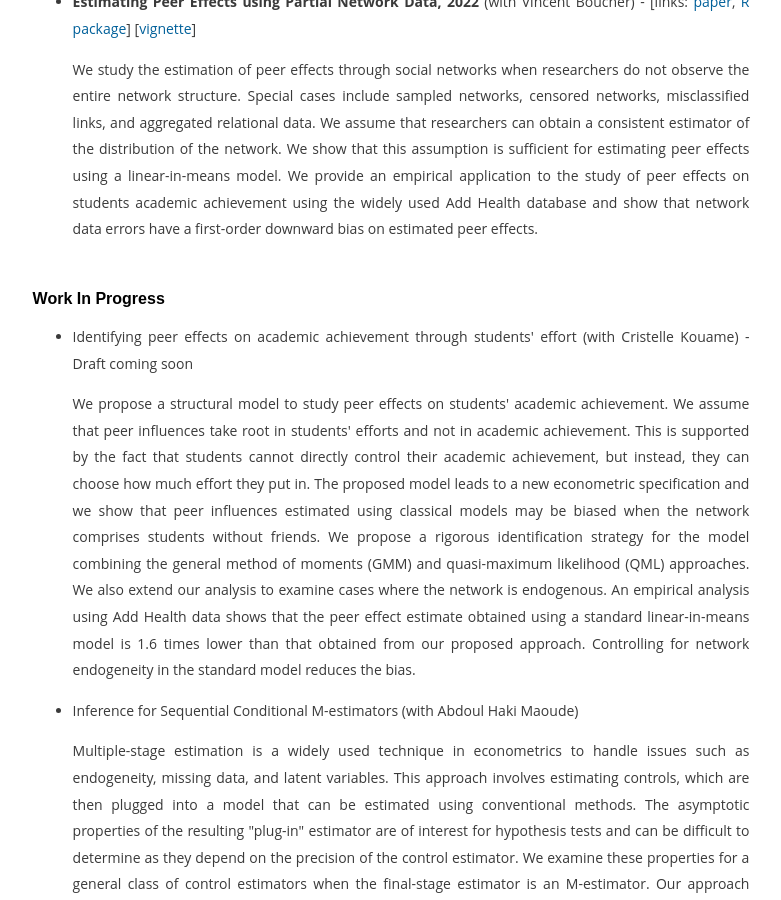
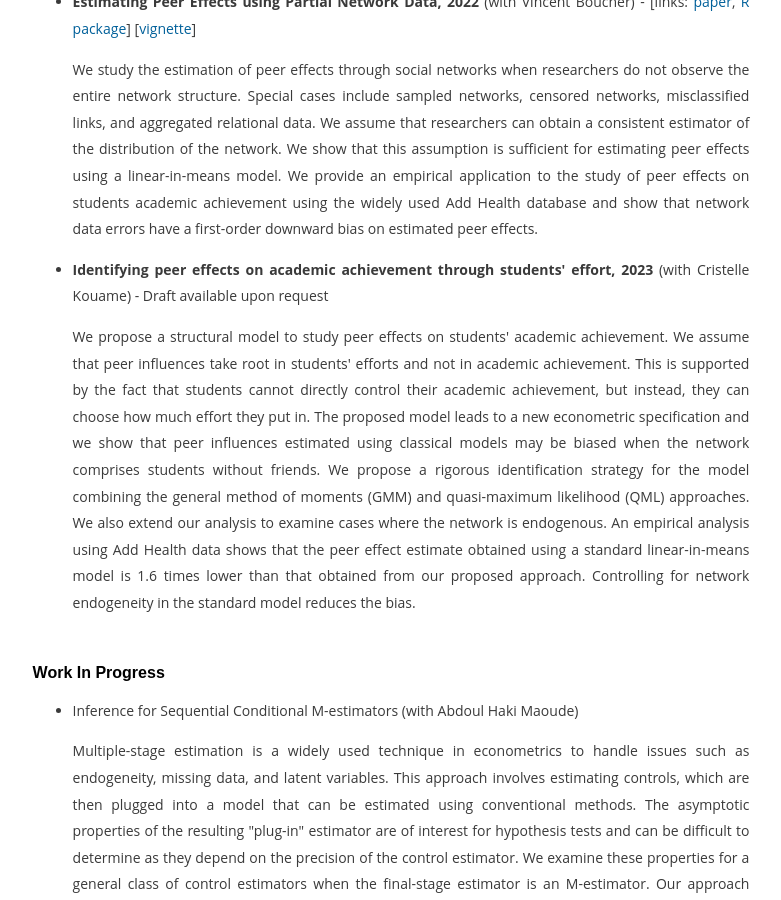
Before and after one commit to ahoundetoungan/ahoundetoungan.github.io, a Jekyll site: the page built from research/index.html, in a window 1280 px wide and 900 px high, scrolled down 883 px. Shown: the whole window, without its empty margins (249-1030 px from the left). Built offline with Jekyll 4.4.1, drawn with Linux system fonts in a browser that asks for light colours.

Commit message:
research

```diff
--- a/research/index.html
+++ b/research/index.html
@@ -22,21 +22,20 @@
   	<br/>
 	<h2>Working Papers</h2>
 	<ul>
-    <li><b>Count Data Models with Social Interactions under Rational Expectations, 2022</b> - [links: <a id="readpaper" href="/files/Papers/Model_of_count_Data.pdf" target="_blank">paper</a>, <a id="readpaper" href="/files/Papers/CDMSIRE_SM.pdf" target="_blank">online supplement</a>, <a href="https://cran.r-project.org/package=CDatanet" target="_blank">R package</a>]</li>
+    <li><b>Count Data Models with Social Interactions under Rational Expectations, 2022</b> - [links: <a id="readpaper" href="/files/Papers/Model_of_count_Data.pdf" target="_blank">paper</a>, <a id="readpaper" href="/files/Papers/CDMSIRE_SM.pdf" target="_blank">online supplement</a>, <a href="https://cran.r-project.org/package=CDatanet" target="_blank">R package</a>]
 	    <p>I propose a peer effect model for counting variables using a game of incomplete information. I present sufficient conditions under which the game equilibrium is unique and study the model parameter identification. My identification result is general and can be applied to other nonlinear models with social interactions, such as binary and ordered response models. I show that the parameters can be estimated using the Nested Partial Likelihood (NLP). I generalize the estimator to the case of endogenous networks and study its asymptotic properties. I show that the linear-in-means/Tobit models with a counting outcome are particular cases of my model. However, these models ignore the counting nature of the dependent variable and lead to inconsistent estimators. I use the model to evaluate  peer effects on students' participation in extracurricular activities. I find that increasing the expected number of activities in which a student's friends are enrolled by one implies an increase in the expected number of activities in which the student is enrolled by 0.08. The estimate of this effect with the Tobit model is three times higher.
-	    </p>
+	    </p></li>
     <br/>
     <br/>
 		<li><b>Estimating Peer Effects using Partial Network Data, 2022</b> (with Vincent Boucher) - [links: <a id="readpaper" href="/files/Papers/PartialNetwork.pdf" target="_blank">paper</a>, <a id="readpaper" href="https://github.com/ahoundetoungan/PartialNetwork" target="_blank">R package</a>] [<a href="https://nbviewer.org/github/ahoundetoungan/PartialNetwork/blob/master/doc/PartialNetwork_vignette.pdf" target="_blank">vignette</a>]
     <p>We study the estimation of peer effects through social networks when researchers do not observe the entire network structure. Special cases include sampled networks, censored networks, misclassified links, and aggregated relational data. We assume that researchers can obtain a consistent estimator of the distribution of the network. We show that this assumption is sufficient for estimating peer effects using a linear-in-means model. We provide an empirical application to the study of peer effects on students academic achievement using the widely used Add Health database and show that network data errors have a first-order downward bias on estimated peer effects.
-    </p>
-		</li>
+    </p></li>
+    <li><b>Identifying peer effects on academic achievement through students' effort, 2023</b> (with Cristelle Kouame) - Draft available upon request
+    <p> We propose a structural model to study peer effects on students' academic achievement. We assume that peer influences take root in students' efforts and not in academic achievement. This is supported by the fact that students cannot directly control their academic achievement, but instead, they can choose how much effort they put in. The proposed model leads to a new econometric specification and we show that peer influences estimated using classical models may be biased when the network comprises students without friends. We propose a rigorous identification strategy for the model combining the general method of moments (GMM) and quasi-maximum likelihood (QML) approaches. We also extend our analysis to examine cases where the network is endogenous. An empirical analysis using Add Health data shows that the peer effect estimate obtained using a standard linear-in-means model is 1.6 times lower than that obtained from our proposed approach. Controlling for network endogeneity in the standard model reduces the bias.</p></li>
 	</ul>
 	<br/>
 	<h2>Work In Progress</h2>
 	<ul>
-    <li>Identifying peer effects on academic achievement through students' effort (with Cristelle Kouame) - Draft coming soon</li>
-    <p> We propose a structural model to study peer effects on students' academic achievement. We assume that peer influences take root in students' efforts and not in academic achievement. This is supported by the fact that students cannot directly control their academic achievement, but instead, they can choose how much effort they put in. The proposed model leads to a new econometric specification and we show that peer influences estimated using classical models may be biased when the network comprises students without friends. We propose a rigorous identification strategy for the model combining the general method of moments (GMM) and quasi-maximum likelihood (QML) approaches. We also extend our analysis to examine cases where the network is endogenous. An empirical analysis using Add Health data shows that the peer effect estimate obtained using a standard linear-in-means model is 1.6 times lower than that obtained from our proposed approach. Controlling for network endogeneity in the standard model reduces the bias.</p>
     <li>Inference for Sequential Conditional M-estimators (with Abdoul Haki Maoude)</li>
     <p> Multiple-stage estimation is a widely used technique in econometrics to handle issues such as endogeneity, missing data, and latent variables. This approach involves estimating controls, which are then plugged into a model that can be estimated using conventional methods. The asymptotic properties of the resulting "plug-in" estimator are of interest for hypothesis tests and can be difficult to determine as they depend on the precision of the control estimator. We examine these properties for a general class of control estimators when the final-stage estimator is an M-estimator. Our approach allows for the use of Bayesian or nonparametric estimators for the controls. We introduce a simple simulation method to approximate the variance and distribution of the plug-in estimator, taking into account the uncertainty of the control estimates. Our method can be easily applied to complex models as we do not compute the plug-in estimator on several subsamples, as is required in the Bootstrap approach. We applied the method to an auction model to study bidder behavior in the weekly open market operations conducted by the Central Bank of West African States.</p>
     <li>Healthcare Quality by Specialists under a Mixed Compensation System: an Empirical Analysis (whith Damien Echevin and Bernard Fortin)</li>
```
